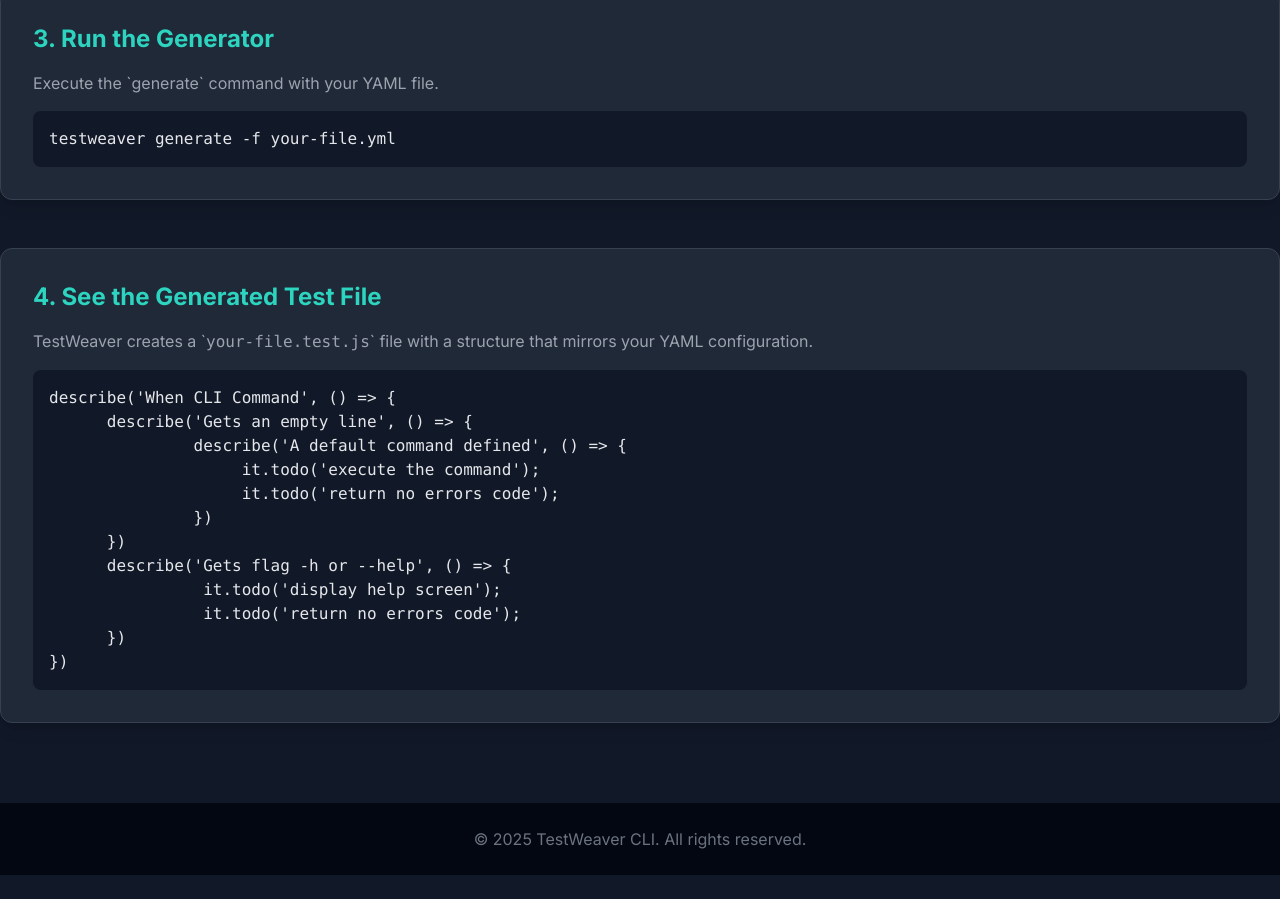
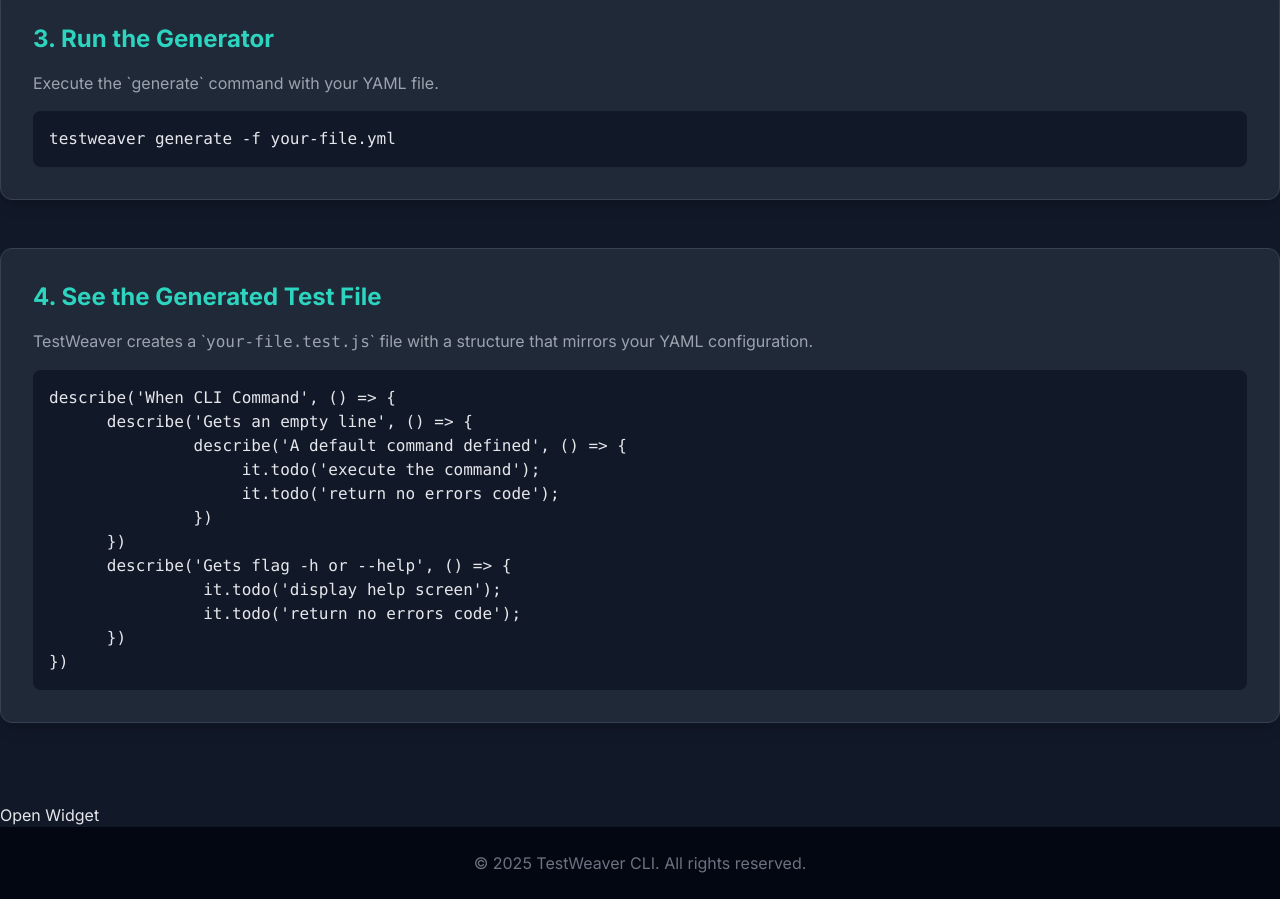
Before and after one commit to ioncakephper/test-weaver, a plain HTML site: page docs/index.html in a window 1280 px wide. Shown: the part 1898-2797 px from the top of the page. Before the commit the page ends 2773 px from the top, so only its background shows below. Drawn offline with nearby package versions, Linux system fonts and the light colour scheme; a script that the page names is missing.

Commit message:
feat(docs): Add a button to open the Leanbe widget
This commit adds a button to the documentation that, when clicked, opens the Leanbe widget. This allows users to provide feedback directly from the documentation page, improving user engagement and facilitating the collection of valuable insights.

```diff
--- a/docs/index.html
+++ b/docs/index.html
@@ -177,6 +177,8 @@
         </div>
     </section>
 
+    <button onclick="location.href='#SGBF-open-64de62bbc5882462a2f0843a'">Open Widget</button
+
     <!-- Feedback Section (Canny.io Integration) -->
     <!-- <section id="feedback-section" class="container mx-auto py-20 px-4 md:px-0">
         <h2 class="text-4xl font-bold text-center mb-12 text-white">Give Us Your Feedback</h2>
```
